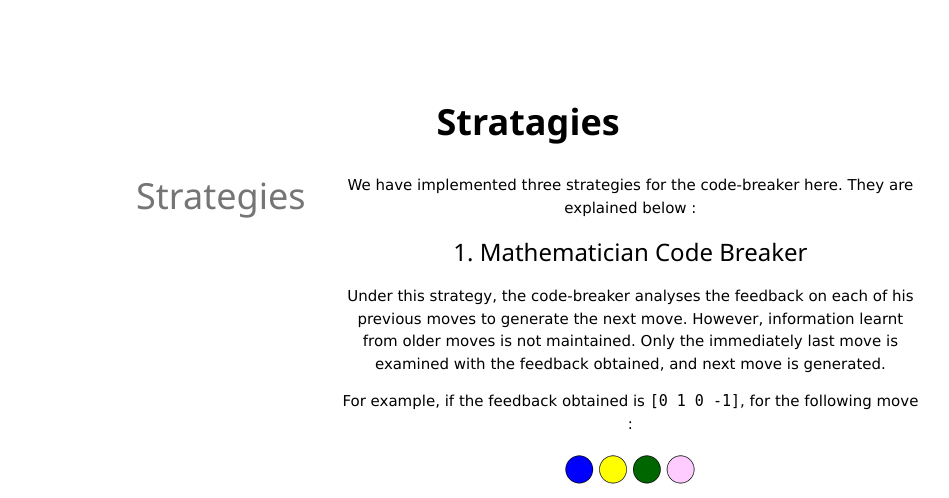
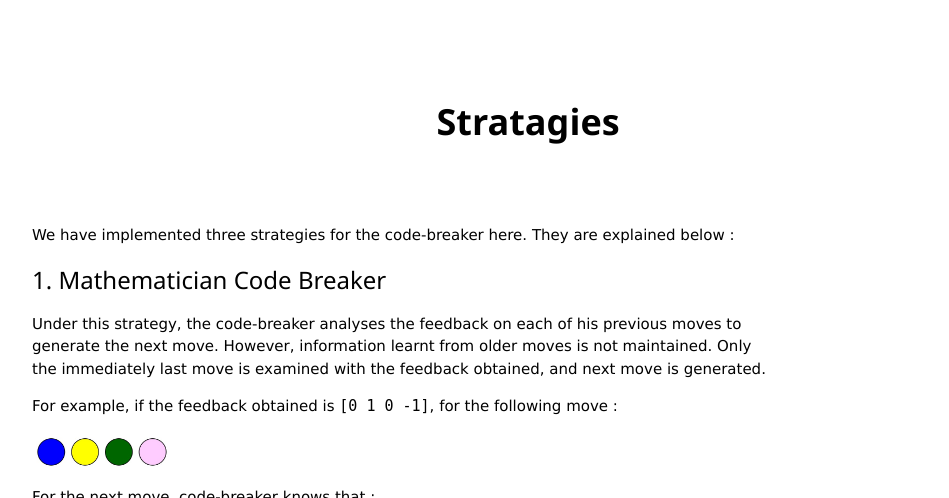
Before and after one commit to tskr1681/Mastermindgame, a Flask app: template templates/game.html in a window 1280 px wide. Shown: the part 6002-6500 px from the top of the page, without its empty margins (112-1061 px from the left). Run offline with Flask 2, Linux system fonts and the light colour scheme; the template is opened without the code that fills it, so the values that code supplies are empty.

Commit message:
Update game.html

```diff
--- a/templates/game.html
+++ b/templates/game.html
@@ -276,8 +276,6 @@
             <div class="w3-row">
                 <div style="text-align:center">
                     <h1 class="w3-xxlarge"><b>Stratagies</b></h1>
-                <div class="w3-quarter w3-container">
-                    <h1 class="w3-xxlarge w3-text-grey">Strategies</h1>
                 </div>
                 <div class="w3-threequarter w3-container w3-xmedium w3-text-black">
                   <p class=""><p>
@@ -323,8 +321,8 @@
 
 
             <div class="w3-row">
-                <div class="w3-quarter w3-container">
-                    <h1 class="w3-xxlarge w3-text-grey">Simulations</h1>
+                <div style="text-align:center">
+                    <h1 class="w3-xxlarge"><b>Simulaations</b></h1>
                 </div>
                 <div class="w3-threequarter w3-container w3-xmedium w3-text-black">
                   <p class=""><p>
@@ -336,8 +334,8 @@
 
 
             <div class="w3-row">
-                <div class="w3-quarter w3-container">
-                    <h1 class="w3-xxlarge w3-text-grey">Project Implementation       </h1>
+                <div style="text-align:center">
+                    <h1 class="w3-xxlarge"><b>Project Implementation</b></h1>
                 </div>
                 <div class="w3-threequarter w3-container w3-xmedium w3-text-black">
                   <p class=""><p>
```
